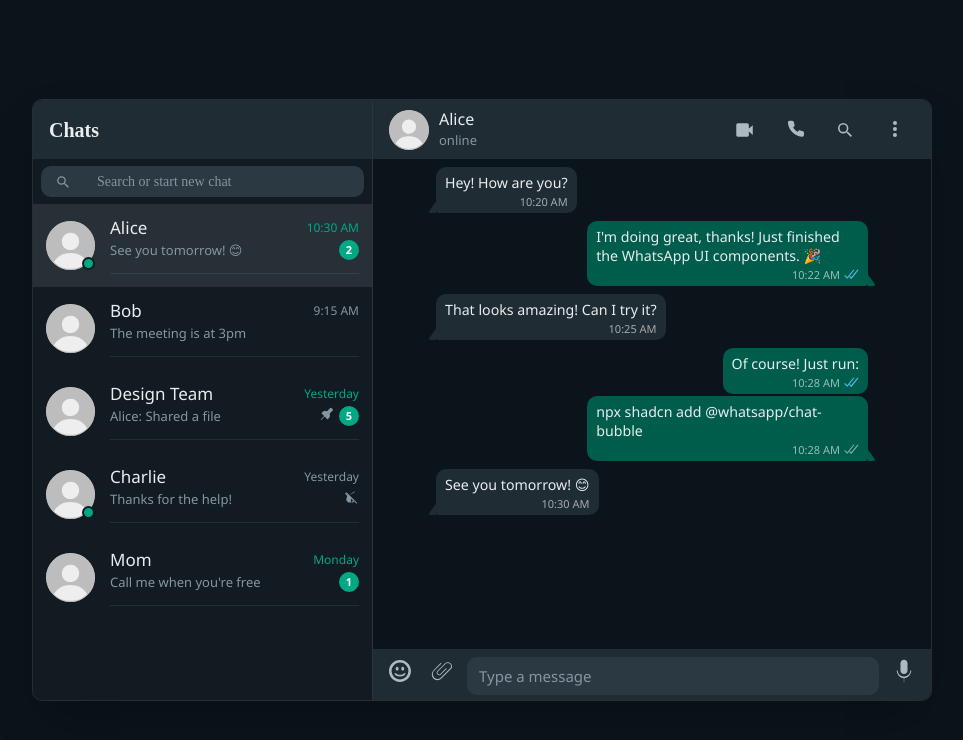
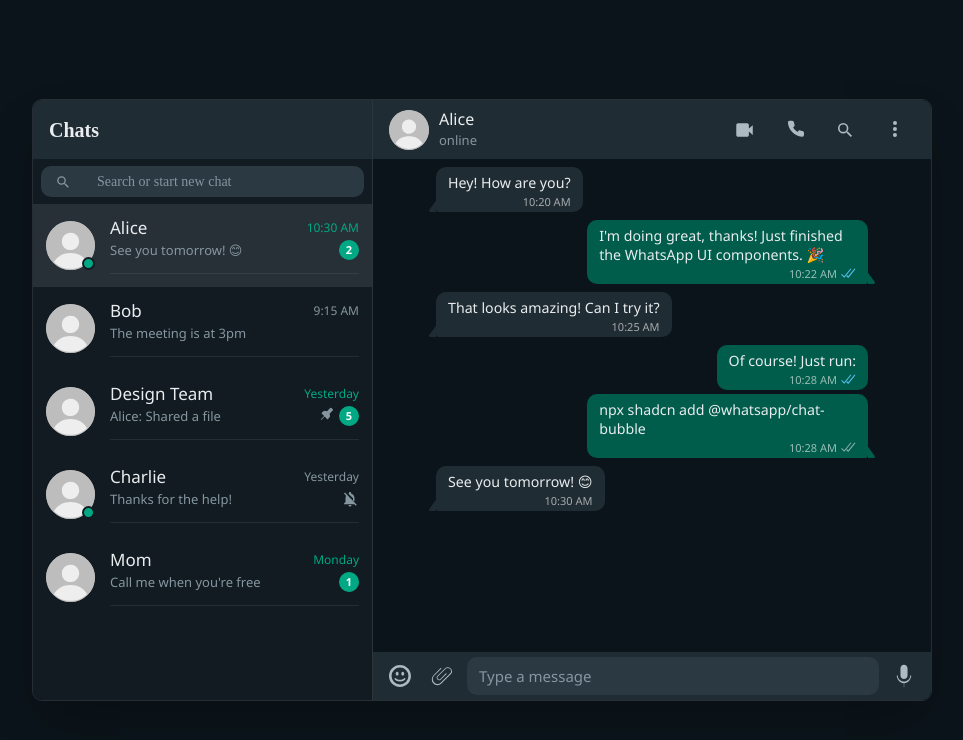
Before and after one commit to froggy1014/whatsapp-ui, a Next.js app: page / in a window 1280 px wide. Shown: the top 740 px of the page, without its empty margins (158-1121 px from the left). Built offline with nearby package versions, Linux system fonts and the light colour scheme.

Commit message:
fix: UI bug fixes across components
- ChatBubble: increase inner padding, add mb-[2px] gap between messages
- ChatListItem: replace broken mute icon SVG with clean bell-slash
- MessageInput: fix vertical alignment with items-center, remove mb hacks

```diff
--- a/components/ui/whatsapp/chat-bubble.tsx
+++ b/components/ui/whatsapp/chat-bubble.tsx
@@ -94,8 +94,7 @@ const ChatBubble = React.forwardRef<HTMLDivElement, ChatBubbleProps>(
         className={cn(
           "flex w-full",
           isOutgoing ? "justify-end" : "justify-start",
-          // Extra bottom margin when tail is shown to make room for protruding tail
-          showTail ? "mb-[6px]" : "",
+          showTail ? "mb-[6px]" : "mb-[2px]",
           className
         )}
         {...props}
@@ -103,7 +102,7 @@ const ChatBubble = React.forwardRef<HTMLDivElement, ChatBubbleProps>(
       >
         <div
           className={cn(
-            "font-wa relative max-w-[var(--wa-msg-max-width)] overflow-visible rounded-lg px-[9px] pb-2 pt-[6px]",
+            "font-wa relative max-w-[var(--wa-msg-max-width)] overflow-visible rounded-lg px-3 pb-[7px] pt-[6px]",
             isOutgoing
               ? "bg-wa-bubble-outgoing"
               : "bg-wa-bubble-incoming",
--- a/components/ui/whatsapp/chat-list-item.tsx
+++ b/components/ui/whatsapp/chat-list-item.tsx
@@ -106,15 +106,13 @@ const ChatListItem = React.forwardRef<HTMLDivElement, ChatListItemProps>(
             <div className="ml-1.5 flex shrink-0 items-center gap-1">
               {isMuted && (
                 <svg
-                  viewBox="0 0 16 18"
+                  viewBox="0 0 24 24"
                   height="18"
-                  width="16"
+                  width="18"
                   className="text-wa-icon-lighter"
+                  fill="currentColor"
                 >
-                  <path
-                    d="M11.52 2.132c.052-.165.055-.26.007-.36a.348.348 0 0 0-.263-.192c-.07-.013-.263-.013-.39.082l-5.299 4.04L2.866 2.95l.638-.636L14.216 13l-.637.636-3.1-3.087-.42.32-1.182.902a4.91 4.91 0 0 1-.892.518l-.076.032a3.283 3.283 0 0 1-.773.225l-.153.023-.157.013c-.426.025-.822-.04-1.227-.196-.62-.24-1.131-.668-1.48-1.108a3.907 3.907 0 0 1-.53-.87c-.15-.339-.23-.636-.28-.905a3.896 3.896 0 0 1-.055-.685v-.108l-.002-.07H3.5v-.902h.348l.005-.136c.034-.535.165-1.06.39-1.533l.053-.103-2.432-2.42.637-.637L5.576 5.73l.5-.381 5.443-3.217zM7.878 11.254v.002c.031.088.07.184.122.283.116.22.277.432.483.601.15.124.322.22.505.288.188.07.34.096.595.08l.06-.006c.122-.017.229-.044.337-.081l.128-.049c.102-.043.223-.109.374-.21l.666-.508-3.27-3.255v2.855z"
-                    fill="currentColor"
-                  />
+                  <path d="M20 18.69L7.84 6.14 5.27 3.49 4 4.76l2.8 2.8c-.52.99-.8 2.16-.8 3.43v5l-2 2v1h13.73l2 2L21 19.69l-1-1zM12 22c1.11 0 2-.89 2-2h-4c0 1.11.89 2 2 2zm6-7.32V11c0-3.08-1.64-5.64-4.5-6.32V4c0-.83-.67-1.5-1.5-1.5s-1.5.67-1.5 1.5v.68c-.23.06-.45.15-.66.23l6.16 6.17v3.1z" />
                 </svg>
               )}
               {isPinned && (
--- a/components/ui/whatsapp/message-input.tsx
+++ b/components/ui/whatsapp/message-input.tsx
@@ -89,7 +89,7 @@ const MessageInput = React.forwardRef<HTMLDivElement, MessageInputProps>(
       <div
         ref={ref}
         className={cn(
-          "font-wa flex items-end gap-2 bg-wa-compose-bg px-[10px] py-[5px]",
+          "font-wa flex items-center gap-2 bg-wa-compose-bg px-[10px] py-[5px]",
           className
         )}
         {...props}
@@ -97,7 +97,7 @@ const MessageInput = React.forwardRef<HTMLDivElement, MessageInputProps>(
         {/* Emoji button */}
         <button
           type="button"
-          className="mb-[7px] p-[5px] text-wa-icon-default transition-colors hover:text-wa-icon-lighter"
+          className="p-[5px] text-wa-icon-default transition-colors hover:text-wa-icon-lighter"
           aria-label="Emoji"
           disabled={disabled}
         >
@@ -107,7 +107,7 @@ const MessageInput = React.forwardRef<HTMLDivElement, MessageInputProps>(
         {/* Attach button */}
         <button
           type="button"
-          className="mb-[7px] p-[5px] text-wa-icon-default transition-colors hover:text-wa-icon-lighter"
+          className="p-[5px] text-wa-icon-default transition-colors hover:text-wa-icon-lighter"
           aria-label="Attach"
           disabled={disabled}
         >
@@ -136,7 +136,7 @@ const MessageInput = React.forwardRef<HTMLDivElement, MessageInputProps>(
         {/* Send / Mic button */}
         <button
           type="button"
-          className="mb-[7px] p-[5px] text-wa-icon-default transition-colors hover:text-wa-icon-lighter"
+          className="p-[5px] text-wa-icon-default transition-colors hover:text-wa-icon-lighter"
           onClick={message.trim() ? handleSubmit : undefined}
           aria-label={message.trim() ? "Send" : "Voice message"}
           disabled={disabled}
```
